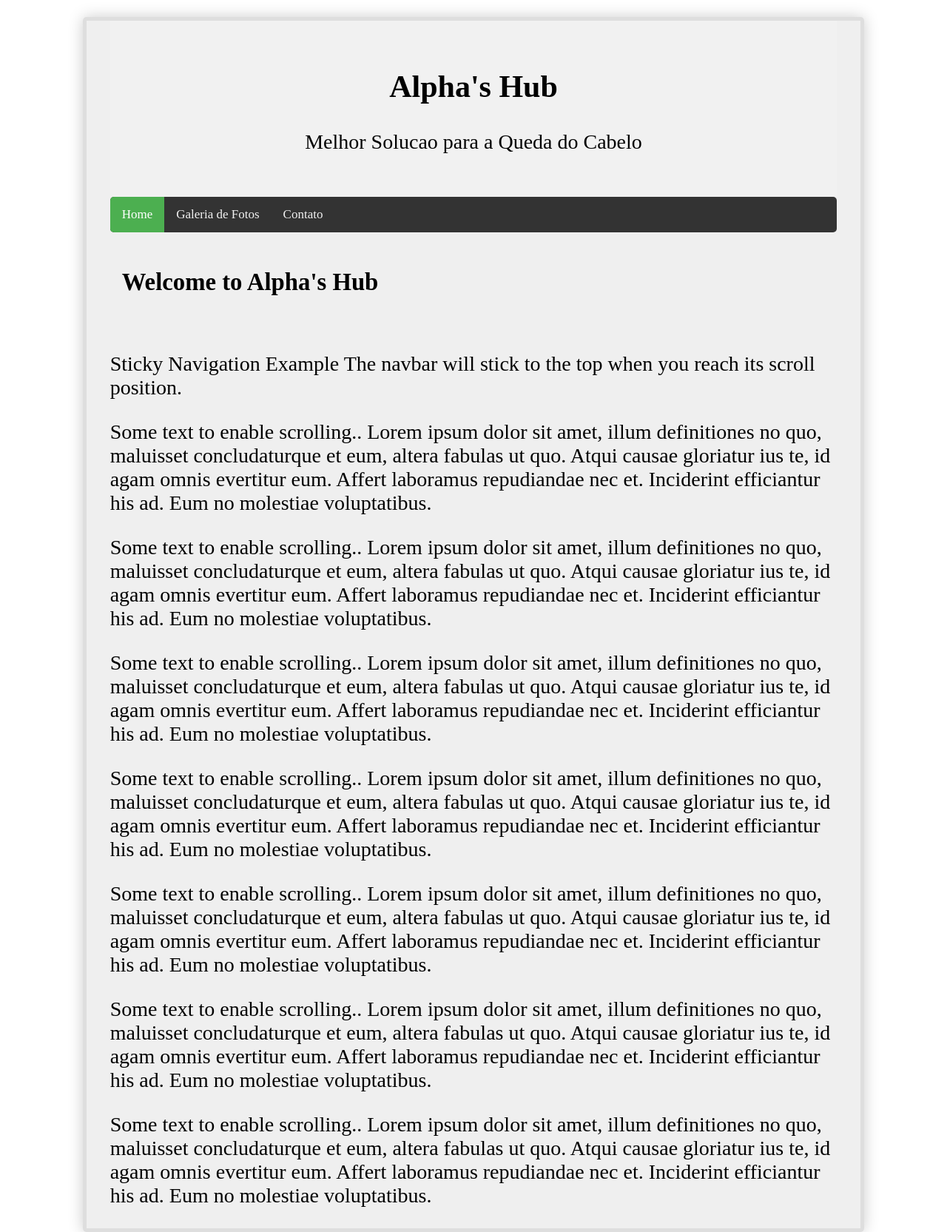
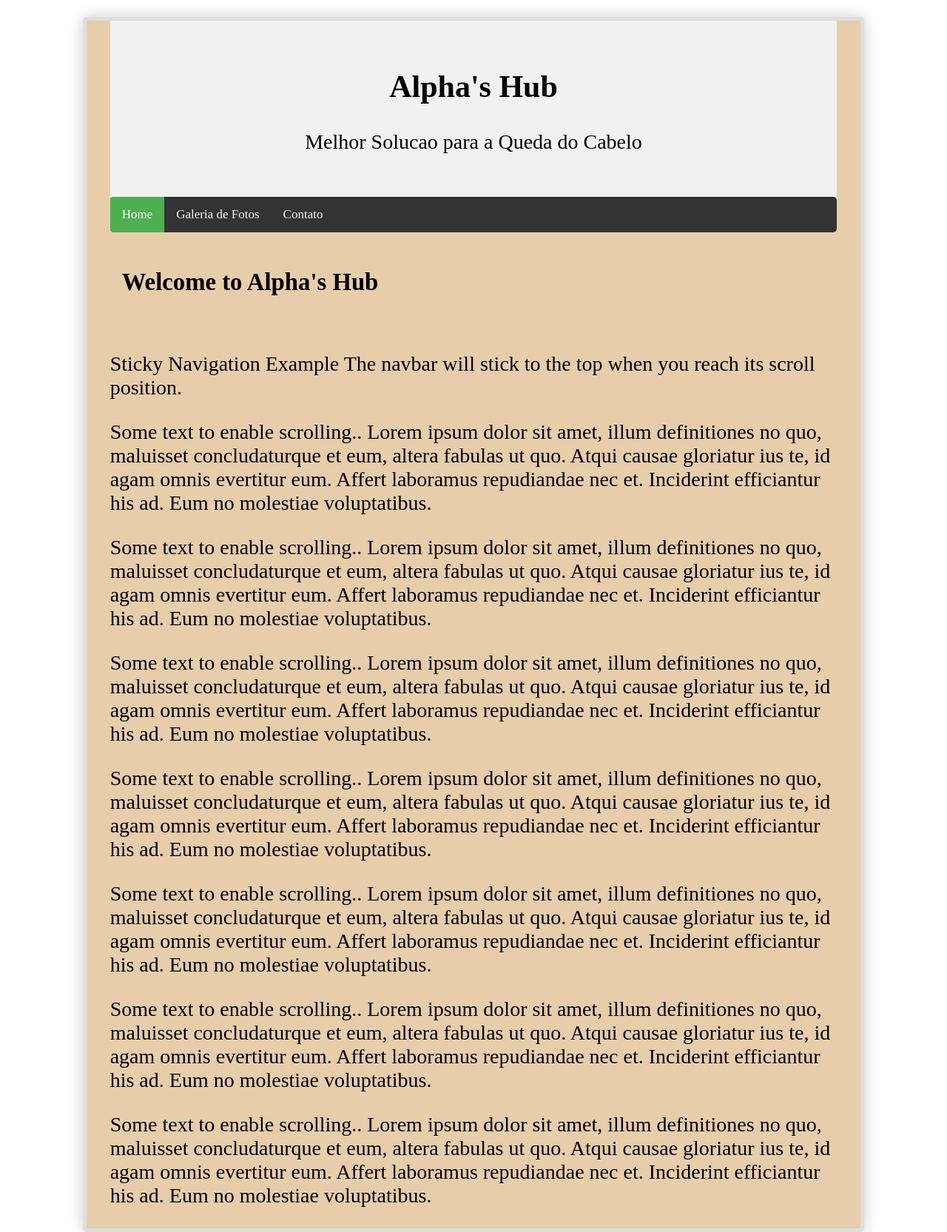
Before and after one commit to Alphashub/Alphashub.github.io, a PHP site: page / in a window 1280 px wide. Shown: the whole page at 74% size. Run offline with PHP 8.4, Linux system fonts and the light colour scheme.

Commit message:
Update alfa.css

```diff
--- a/alfa.css
+++ b/alfa.css
@@ -51,7 +51,7 @@
 
 #tooltable{
   border-radius: 5px;
-  background-color: #efefef;
+  background-color: #e8cdab;
   padding: 0 3% 0 3%;
   border: 5px solid #dedede;
   box-shadow: 0 0 20px #ccc;
```
